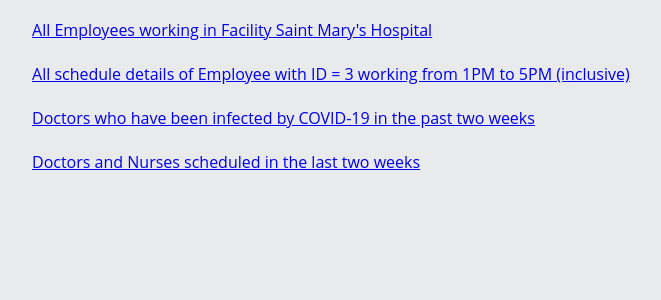
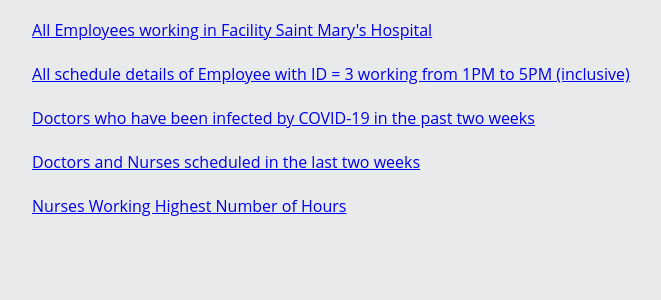
Before and after one commit to Zafirmk/Project_353, a PHP site: page / in a window 1280 px wide. Shown: the part 223-523 px from the top of the page, without its empty margins (16-677 px from the left). Run offline with PHP 8.4, Linux system fonts and the light colour scheme.

Commit message:
query #15 - functional
need to fix #9 and #11

```diff
--- a/HFESTS/Database/queries.php
+++ b/HFESTS/Database/queries.php
@@ -18,7 +18,7 @@
   } else if($_GET['Q'] == 11){
     $title = "Doctors and Nurses on Schedule";
     $columns = array("First Name", "Last Name", "Role");
-    $query = "SELECT e.FirstName, e.LastName, e.Role FROM Employees_Managers e JOIN Schedule s ON e.EmployeeID = s.EmployeeID WHERE s.FacilityID = [facility_id] AND s.StartDate BETWEEN DATE_SUB(NOW(), INTERVAL 2 WEEK) AND NOW() AND (e.Role = 'Doctor' OR e.Role = 'Nurse') ORDER BY e.Role ASC, e.FirstName ASC; ";
+    $query = "SELECT e.FirstName, e.LastName, e.Role FROM Employees_Managers e JOIN Schedule s ON e.EmployeeID = s.EmployeeID WHERE s.FacilityID = [facility_id] AND s.StartDate BETWEEN DATE_SUB(NOW(), INTERVAL 2 WEEK) AND NOW() AND (e.Role = 'Doctor' OR e.Role = 'Nurse') ORDER BY e.Role ASC, e.FirstName ASC;";
   } else if($_GET['Q'] == 15){
     $title = "Nurses Working Highest Number of Hours";
     $columns = array("First Name", "Last Name", "Role");
--- a/HFESTS/index.php
+++ b/HFESTS/index.php
@@ -37,6 +37,8 @@
     <a href='query.php?Q=11'>Doctors and Nurses scheduled in the last two weeks</a>
     </br>
     </br>
+    <a href='query.php?Q=15'>Nurses Working Highest Number of Hours</a>
+
   </div>
 
 </body>
--- a/HFESTS/query.php
+++ b/HFESTS/query.php
@@ -3,6 +3,7 @@
 <head>
   <title>Popular Query</title>
   <link rel="stylesheet" href="style.css" />
+  <link href="https://fonts.googleapis.com/css?family=Open+Sans" rel="stylesheet">
 </head>
 
 <body>
```
